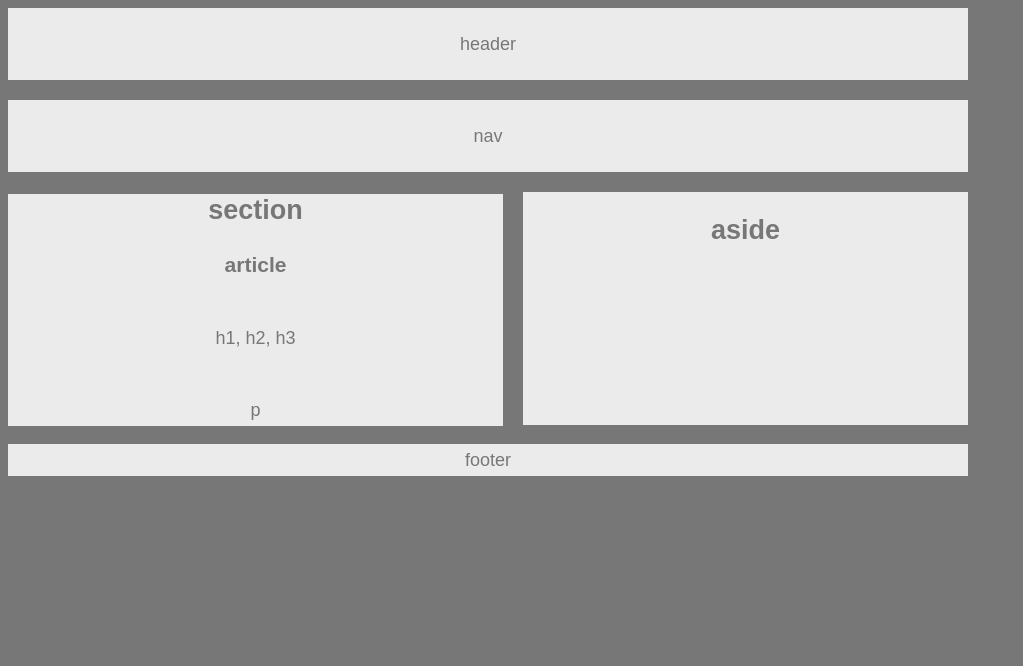
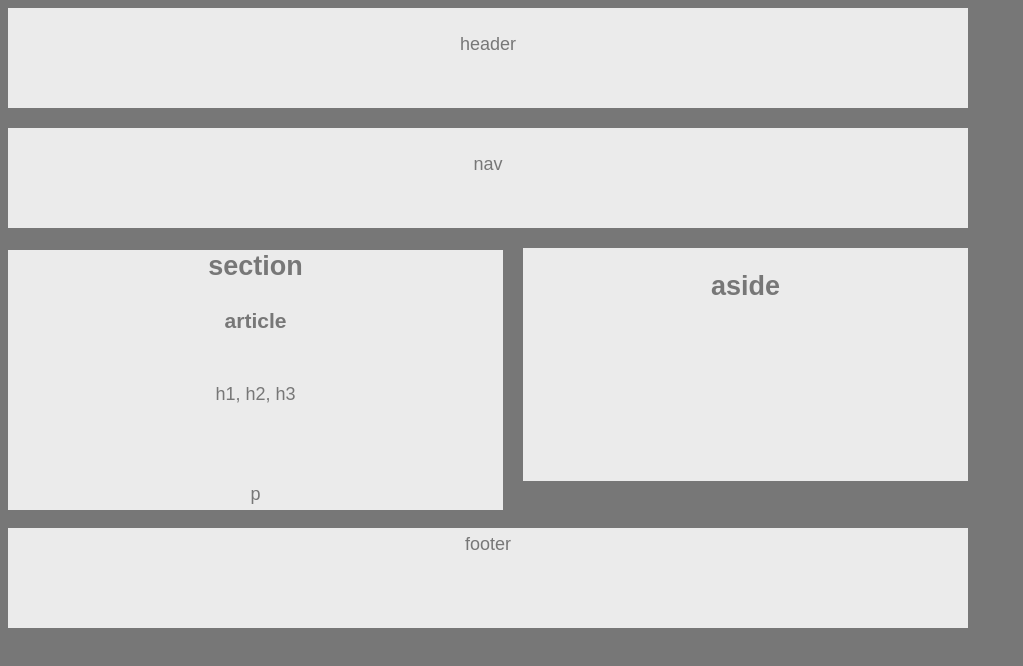
Before and after one commit to ysoto13/HW-Wireframe, a plain HTML site: page index.html in a window 1280 px wide. Shown: the whole page, without its empty margins (0-1023 px from the left). Drawn offline with Linux system fonts and the light colour scheme.

Commit message:
<header, nav, & footer heights added and adjusted>

```diff
--- a/style.css
+++ b/style.css
@@ -16,12 +16,14 @@ header {
     background:  #ebebeb;
     padding: 20px;
     margin-bottom: 20px;
+    height: 100px;
 }
 
 nav {
     background: #ebebeb;
     padding: 20px;
     margin-bottom: 20px;
+    height: 100px;
 }
 
 section {
@@ -39,6 +41,7 @@ aside {
 
 footer {
     background: #ebebeb;
+    height: 100px;
 }
 
 h1 {
```
